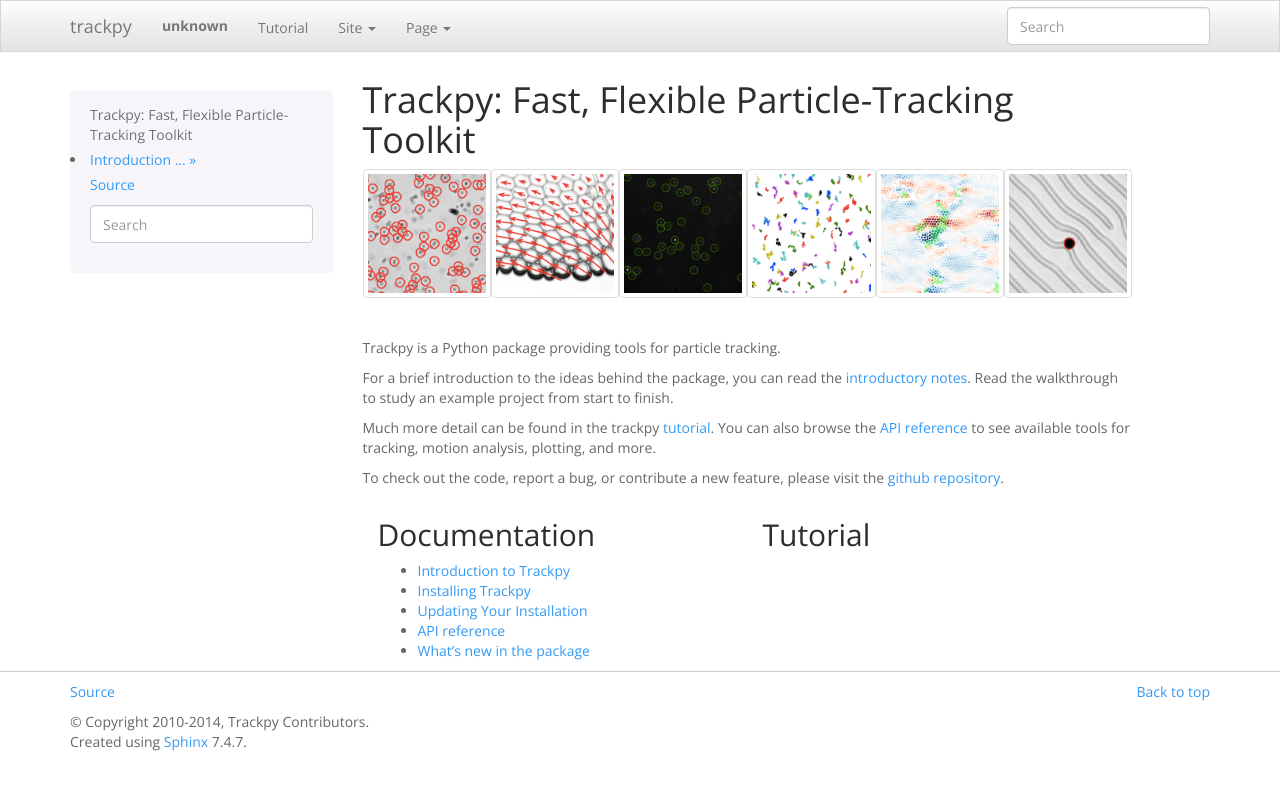
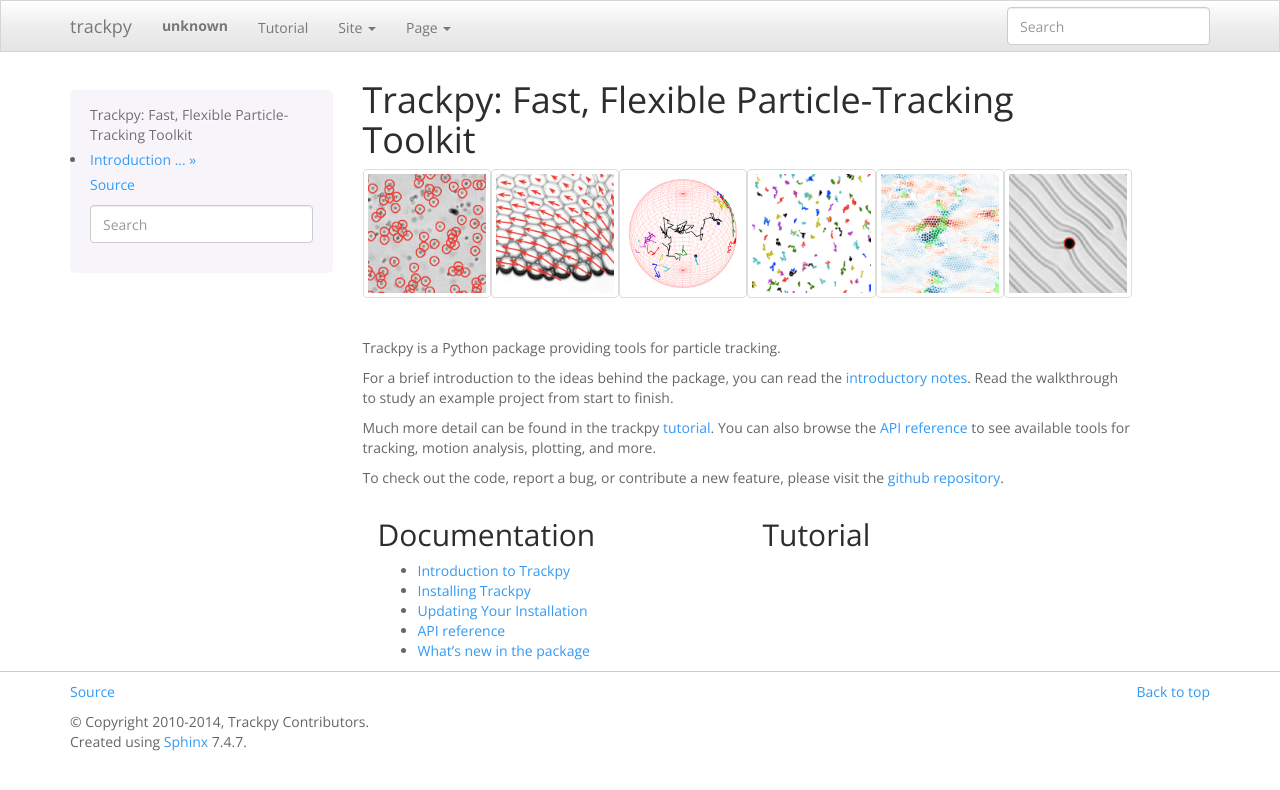
Before and after one commit to soft-matter/trackpy, a Sphinx documentation site: the page built from doc/index.rst, in a window 1280 px wide. Shown: the top 790 px of the page. Built offline with Sphinx 7.4.7, drawn with Linux system fonts in a browser that asks for light colours; pages that are not in the unit, such as notebooks, are missing from menus.

Commit message:
DOC Add 3d tracking picture

```diff
--- a/doc/index.rst
+++ b/doc/index.rst
@@ -35,7 +35,7 @@
           <img src="_static/foam.png">
         </div>
         <div class="col-md-2 thumbnail">
-          <img src="_static/fluorescent-particles-in-cfs.png">
+          <img src="_static/tracking-sphere.png">
         </div>
         <div class="col-md-2 thumbnail">
           <img src="_static/trajectories-in-water.png">
```
Also changed, not shown: doc/featured-thumbnails/tracking-sphere.png (added).
